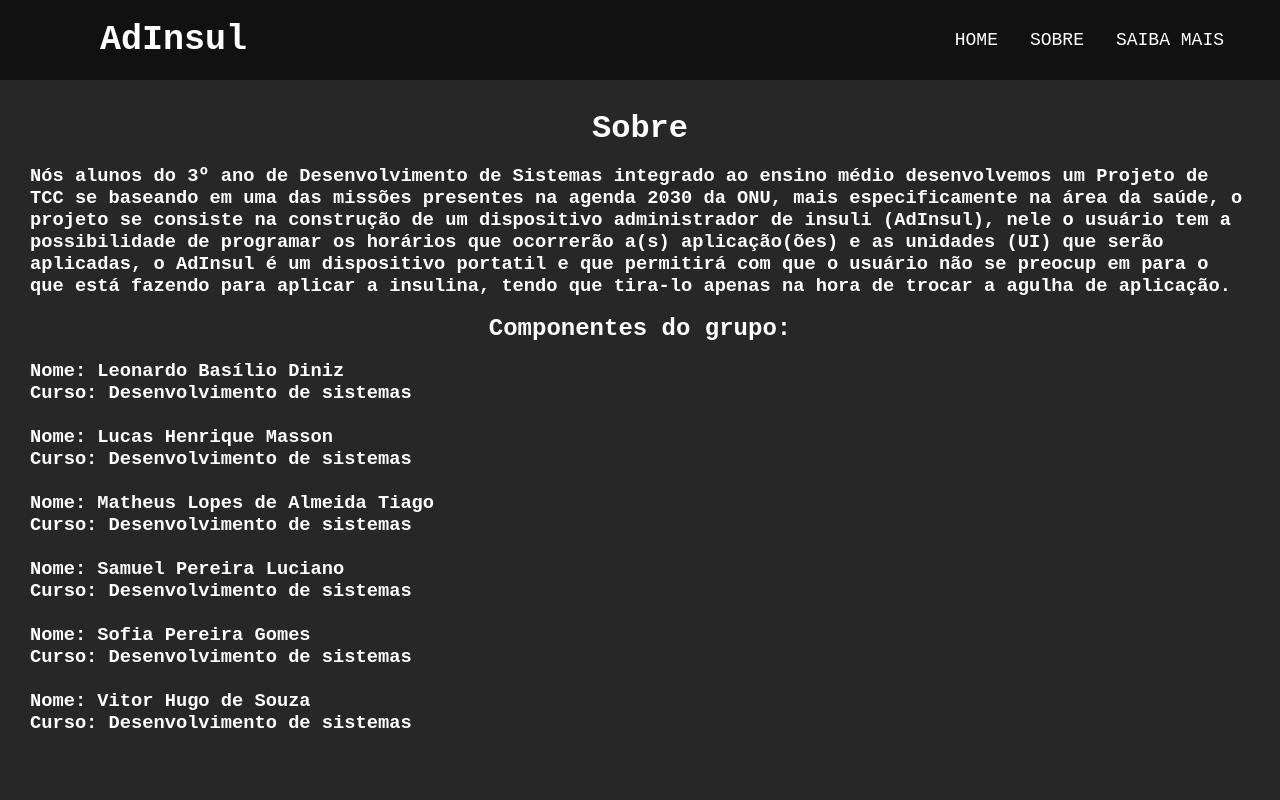
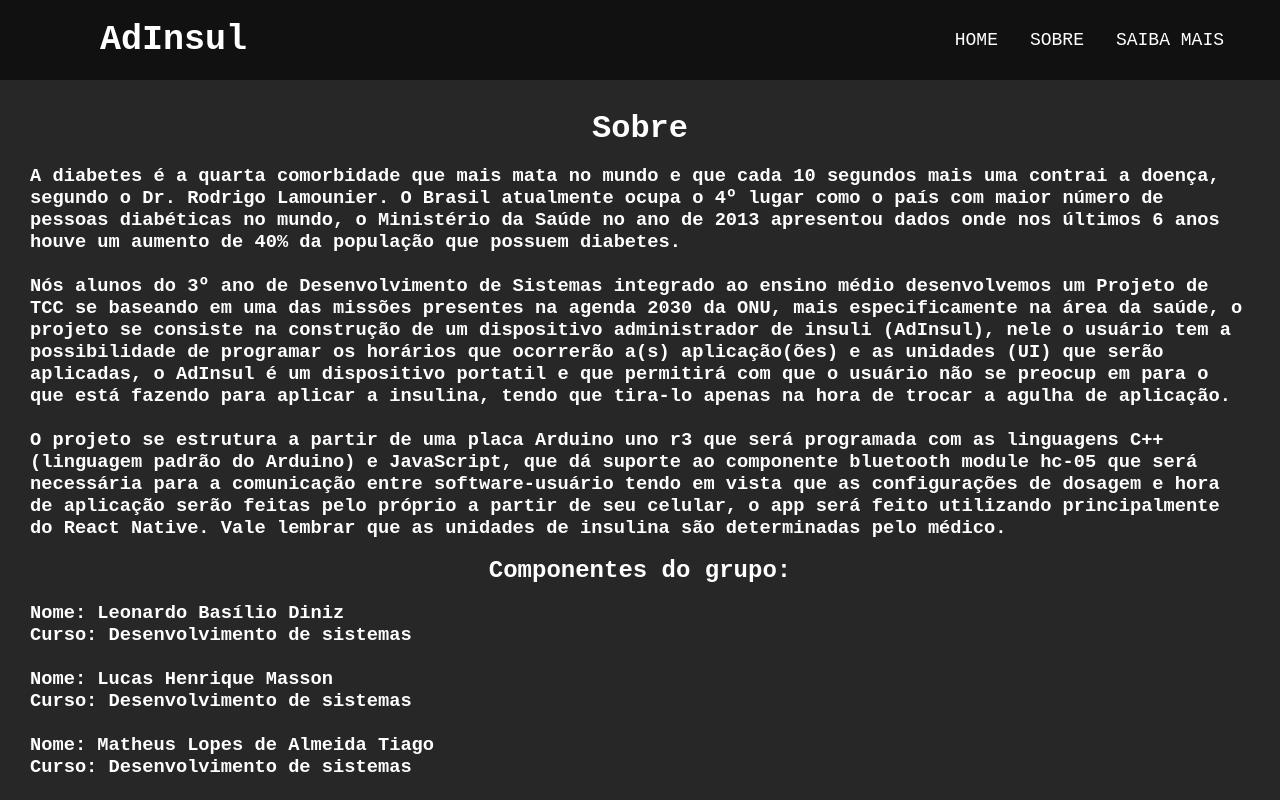
Before and after one commit to AdInsul-TCC/AdInsul_PDTCC_PW, a React (Create React App) app in the folder adinsul/: page /sobre in a window 1280 px wide. Shown: the top 800 px of the page. Built offline with nearby package versions, Linux system fonts and the light colour scheme.

Commit message:
Commit Final 02
Signed-off-by: AdInsul-TCC <leonardodiniz.basilio@gmail.com>

```diff
--- a/adinsul/src/views/contents/Sobre.jsx
+++ b/adinsul/src/views/contents/Sobre.jsx
@@ -9,10 +9,24 @@ const Sobre = props => {
 
             <h1><center>Sobre</center></h1><br></br>
 
-            <h3>Nós alunos do 3º ano de Desenvolvimento de Sistemas integrado ao ensino médio desenvolvemos um Projeto de TCC se baseando em uma das missões
+            <h3>A diabetes é a quarta comorbidade que mais mata no mundo e que cada 10 segundos mais uma contrai a doença, segundo o Dr. Rodrigo Lamounier.
+                O Brasil atualmente ocupa o 4º lugar como o país com maior número de pessoas diabéticas no mundo, o Ministério da Saúde no ano de 2013 apresentou
+                dados onde nos últimos 6 anos houve um aumento de 40% da população que possuem diabetes.
+
+                <br></br>
+                <br></br>
+
+                Nós alunos do 3º ano de Desenvolvimento de Sistemas integrado ao ensino médio desenvolvemos um Projeto de TCC se baseando em uma das missões
                 presentes na agenda 2030 da ONU, mais especificamente na área da saúde, o projeto se consiste na construção de um dispositivo administrador de insuli (AdInsul),
                 nele o usuário tem a possibilidade de programar os horários que ocorrerão a(s) aplicação(ões) e as unidades (UI) que serão aplicadas, o AdInsul é um dispositivo portatil
                 e que permitirá com que o usuário não se preocup em para o que está fazendo para aplicar a insulina, tendo que tira-lo apenas na hora de trocar a agulha de aplicação.
+
+                <br></br>
+                <br></br>
+
+                O projeto se estrutura a partir de uma placa Arduino uno r3 que será programada com as linguagens C++ (linguagem padrão do Arduino) e JavaScript, que dá suporte ao componente
+                bluetooth module hc-05 que será necessária para a comunicação entre software-usuário tendo em vista que as configurações de dosagem e hora de aplicação serão feitas pelo próprio a partir de seu celular,
+                o app será feito utilizando principalmente do React Native. Vale lembrar que as unidades de insulina são determinadas pelo médico.
             </h3>
 
             <br></br>
```
